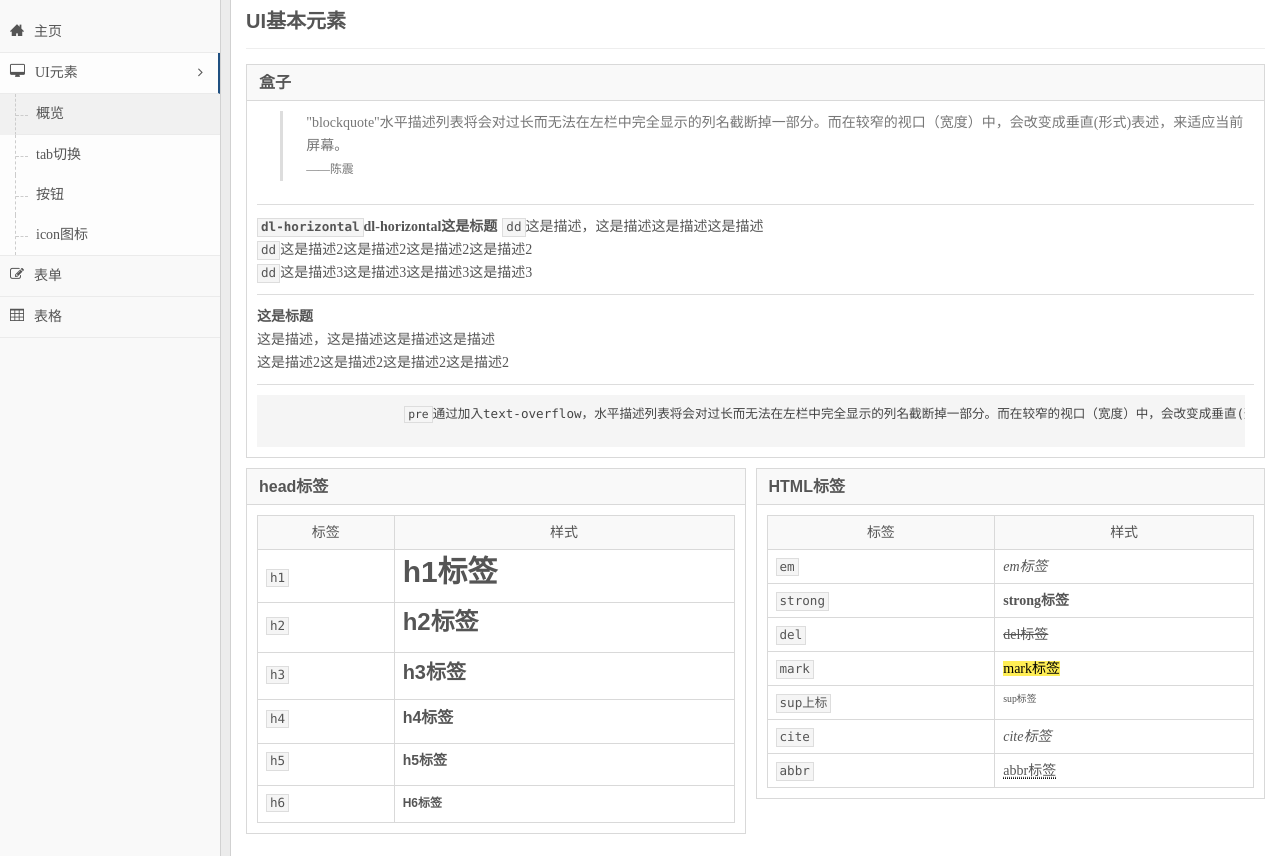
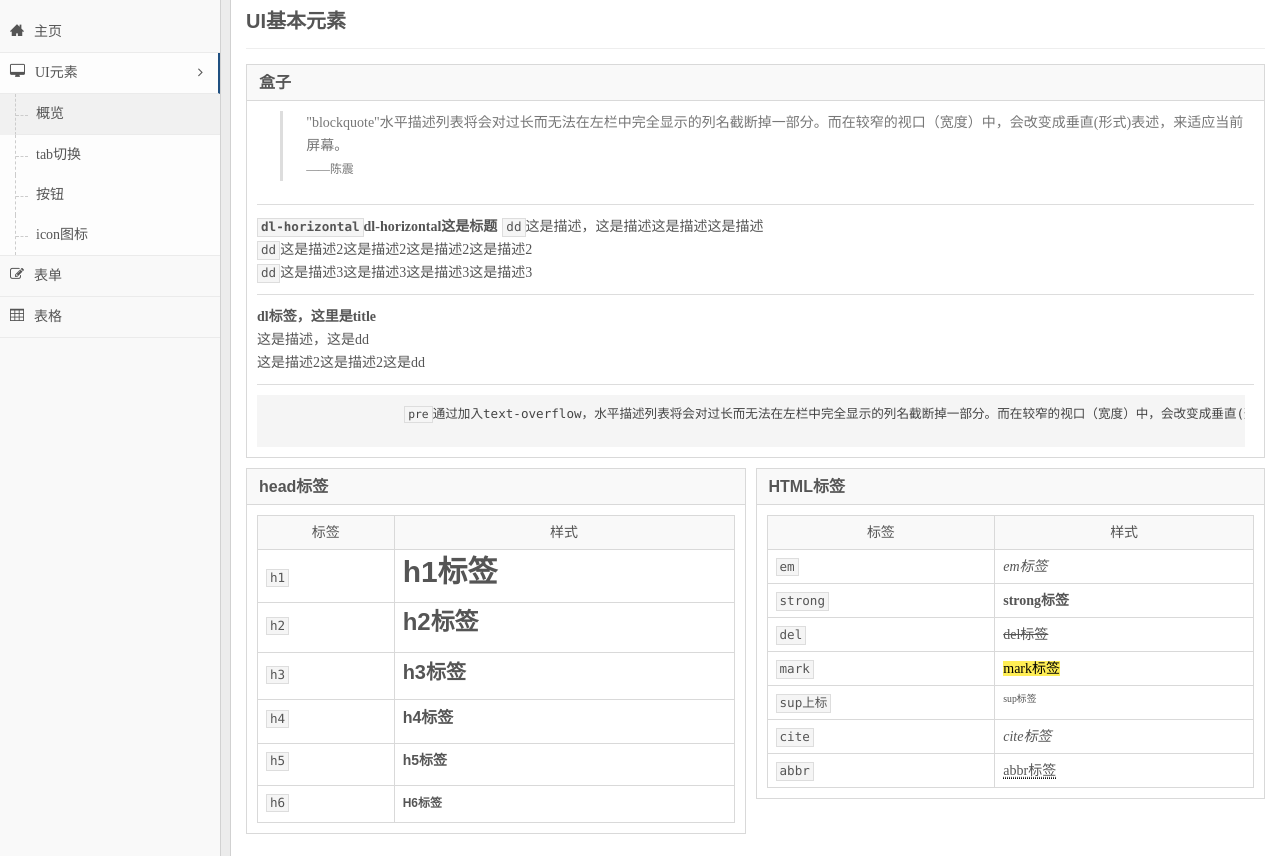
Before and after one commit to bluewind86/bluecss, a plain HTML site: page demo.html in a window 1280 px wide. Shown: the part 84-940 px from the top of the page. Drawn offline with Linux system fonts and the light colour scheme.

Commit message:
test commit

```diff
--- a/demo.html
+++ b/demo.html
@@ -94,9 +94,9 @@
                                 </dl>
                                 <hr>
                                 <dl>
-                                    <dt>这是标题</dt>
-                                    <dd>这是描述，这是描述这是描述这是描述</dd>
-                                    <dd>这是描述2这是描述2这是描述2这是描述2</dd>
+                                    <dt>dl标签，这里是title</dt>
+                                    <dd>这是描述，这是dd</dd>
+                                    <dd>这是描述2这是描述2这是dd</dd>
                                 </dl>
                                 <hr>
                                 <pre>                  <code>pre</code>通过加入text-overflow，水平描述列表将会对过长而无法在左栏中完全显示的列名截断掉一部分。而在较窄的视口（宽度）中，会改变成垂直(形式)表述，来适应当前屏幕。
```
